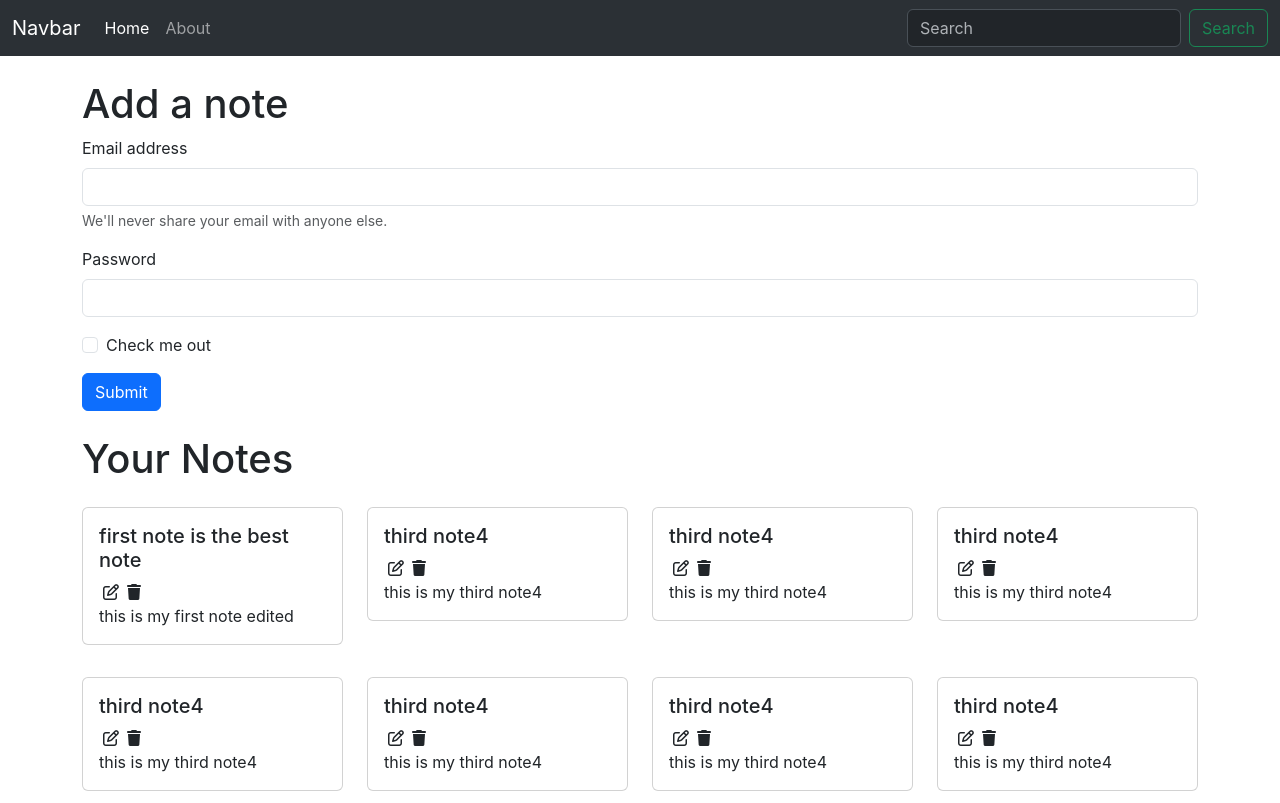
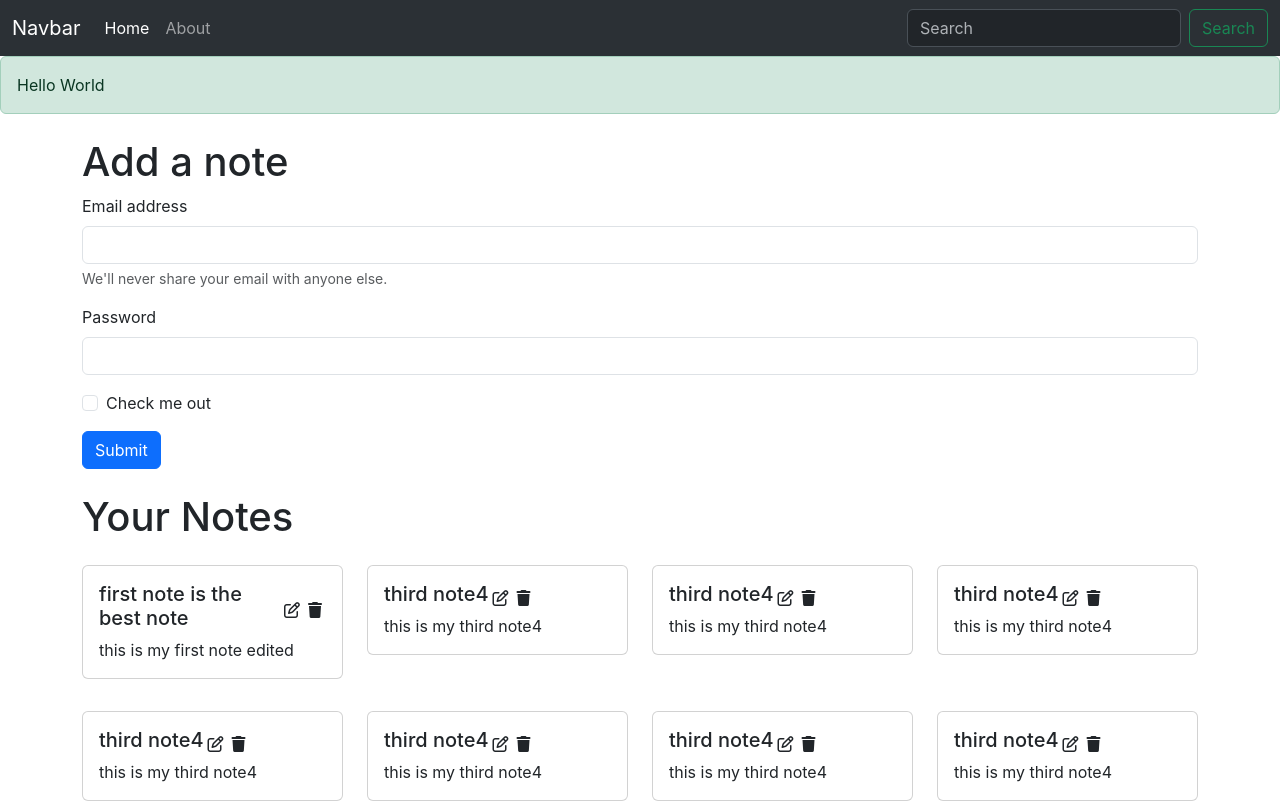
Before and after one commit to noobiehackerboi/inotebook---MERN, a React (Create React App) app: page / in a window 1280 px wide. Shown: the top 803 px of the page. Built offline with nearby package versions, Linux system fonts and the light colour scheme.

Commit message:
Added alert template || Font awesome edited

```diff
--- a/src/App.js
+++ b/src/App.js
@@ -4,6 +4,7 @@ import Navbar from './components/Navbar';
 import Home from './components/Home';
 import About from './components/About';
 import NoteState from './context/notes/NoteState';
+import Alert from './components/Alert';
 
 function App() {
   return (
@@ -11,6 +12,7 @@ function App() {
       <NoteState>
         <BrowserRouter>
           <Navbar />
+          <Alert type="success" message="Hello World" />
           <div className="container">
             <Routes>
               <Route path='/' element={<Home />}></Route>
--- /dev/null
+++ b/src/components/Alert.js
@@ -0,0 +1,13 @@
+import React from 'react'
+
+const Alert = (props) => {
+    return (
+        <div>
+            <div className={`alert alert-${props.type}`} role="alert">
+                {props.message}
+            </div>
+        </div>
+    )
+}
+
+export default Alert
--- a/src/components/NoteItem.js
+++ b/src/components/NoteItem.js
@@ -4,13 +4,16 @@ const NoteItem = (props) => {
     const { note } = props;
     return (
         <div className="col-md-3">
-            <div class="card my-3">
-                <div class="card-body">
-                    <h5 class="card-title">{note.title}</h5>
-                    <i class="fa-regular fa-pen-to-square mx-1"></i>
-                    <i class="fa-solid fa-trash mx-1"></i>
+            <div className="card my-3">
+                <div className="card-body">
+                    <div className="d-flex align-items-center">
 
-                    <p class="card-text">{note.description}</p>
+                        <h5 className="card-title">{note.title}</h5>
+                        <i className="fa-regular fa-pen-to-square mx-1"></i>
+                        <i className="fa-solid fa-trash mx-1"></i>
+                    </div>
+
+                    <p className="card-text">{note.description}</p>
                 </div>
             </div>
         </div >
--- a/src/index.css
+++ b/src/index.css
@@ -11,3 +11,7 @@ code {
   font-family: source-code-pro, Menlo, Monaco, Consolas, 'Courier New',
     monospace;
 }
+
+i {
+  cursor: pointer;
+}
```
